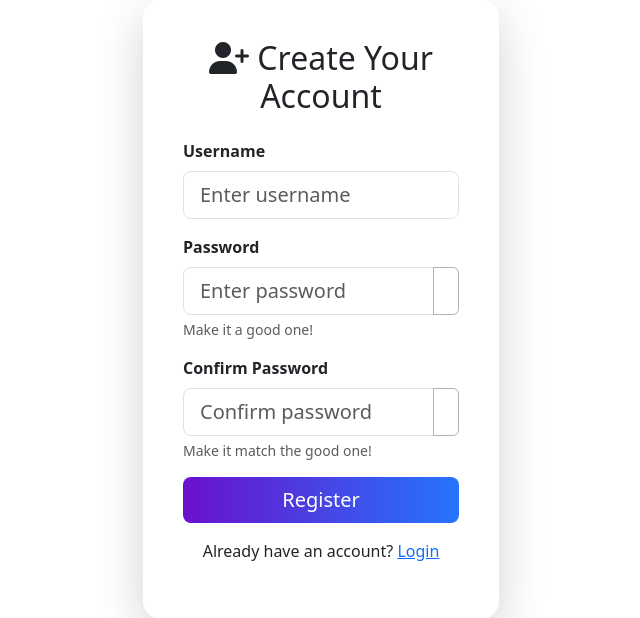
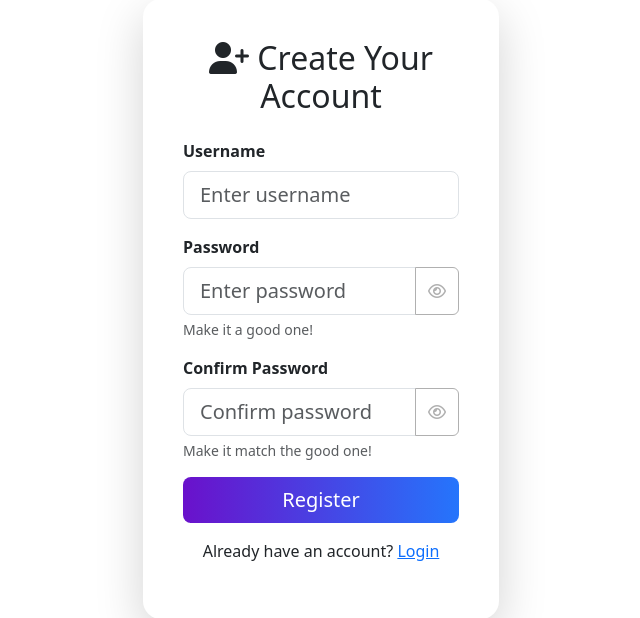
Before and after one commit to NJanakiRam/Notes_app, a Flask app: page /register in a window 1280 px wide. Shown: the part 147-765 px from the top of the page, without its empty margins (319-959 px from the left). Run offline with Flask 3, Linux system fonts and the light colour scheme; some libraries are stand-ins or nearby versions.

```diff
--- a/requirements.txt
+++ b/requirements.txt
@@ -5,3 +5,4 @@ Flask-WTF==1.2.1
 WTForms==3.1.2
 openai==1.30.1
 python-dotenv==1.0.1
+gunicorn
--- a/templates/register.html
+++ b/templates/register.html
@@ -21,6 +21,7 @@
             <div class="input-group">
               {{ form.password(class="form-control form-control-lg", placeholder="Enter password", id="reg-password-field") }}
               <button class="btn btn-outline-secondary d-flex align-items-center" type="button" id="toggle-reg-password" tabindex="-1" aria-label="Show/hide password">
+                <i class="fa-regular fa-eye" id="reg-eye-icon"></i>
               </button>
             </div>
             <div class="form-text">Make it a good one!</div>
@@ -33,6 +34,7 @@
             <div class="input-group">
               {{ form.confirm_password(class="form-control form-control-lg", placeholder="Confirm password", id="reg-confirm-field") }}
               <button class="btn btn-outline-secondary d-flex align-items-center" type="button" id="toggle-reg-confirm" tabindex="-1" aria-label="Show/hide confirm password">
+                <i class="fa-regular fa-eye" id="reg-confirm-eye-icon"></i>
               </button>
             </div>
             <div class="form-text">Make it match the good one!</div>
```
